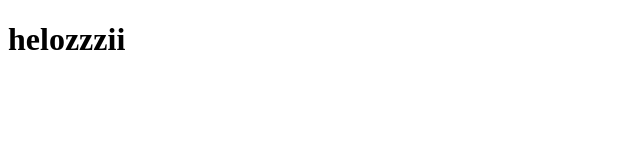
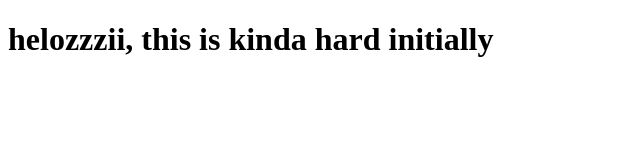
Before and after one commit to rudranshMathur/coursera-test, a plain HTML site: page index.html in a window 1280 px wide. Shown: the whole page, without its empty margins (0-640 px from the left). Drawn offline with Linux system fonts and the light colour scheme.

Commit message:
Small addition

```diff
--- a/index.html
+++ b/index.html
@@ -6,6 +6,6 @@
 	<title>hello beta</title>
 </head>
 <body>
-<h1>helozzzii</h1>
+<h1>helozzzii, this is kinda hard initially</h1>
 </body>
 </html>
```
